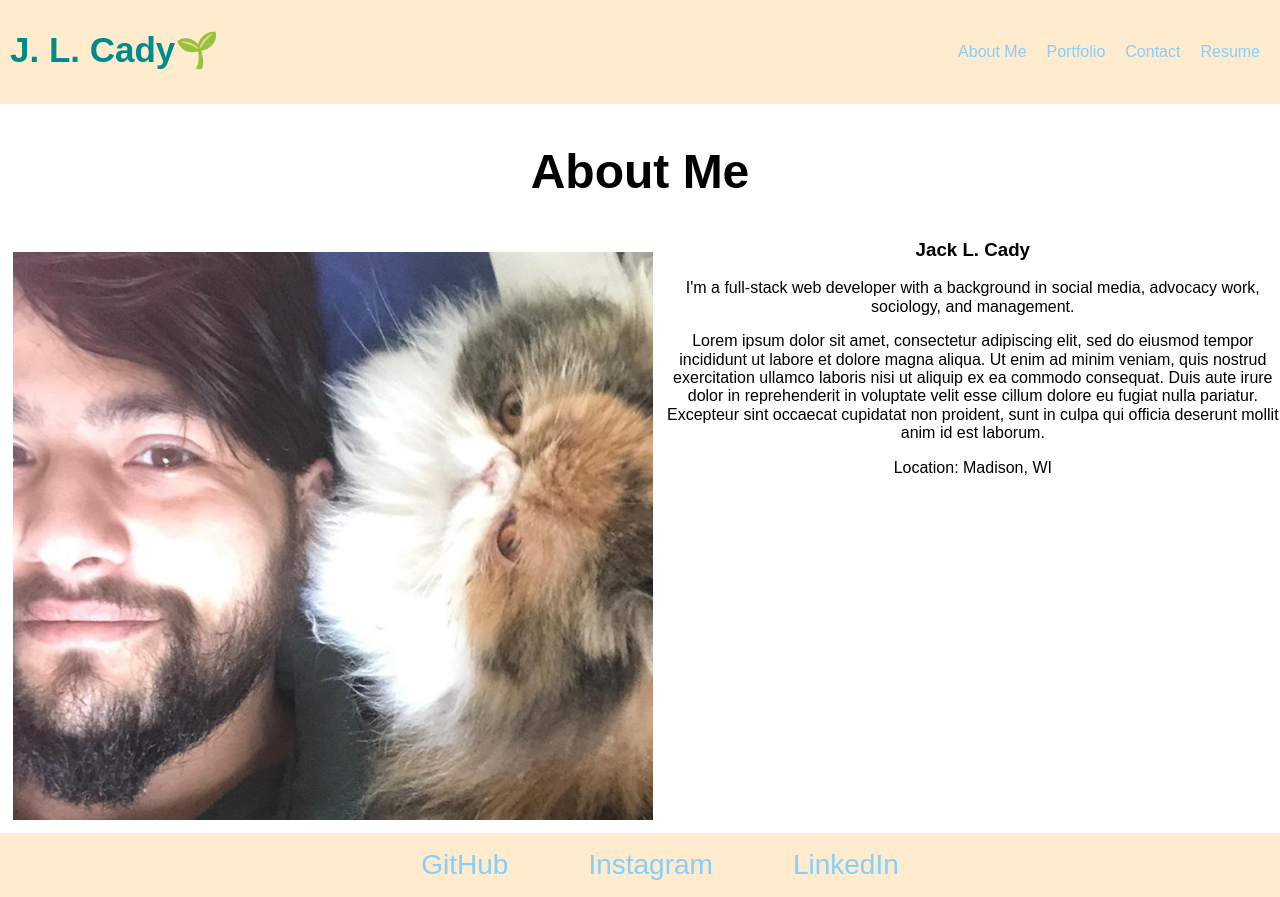
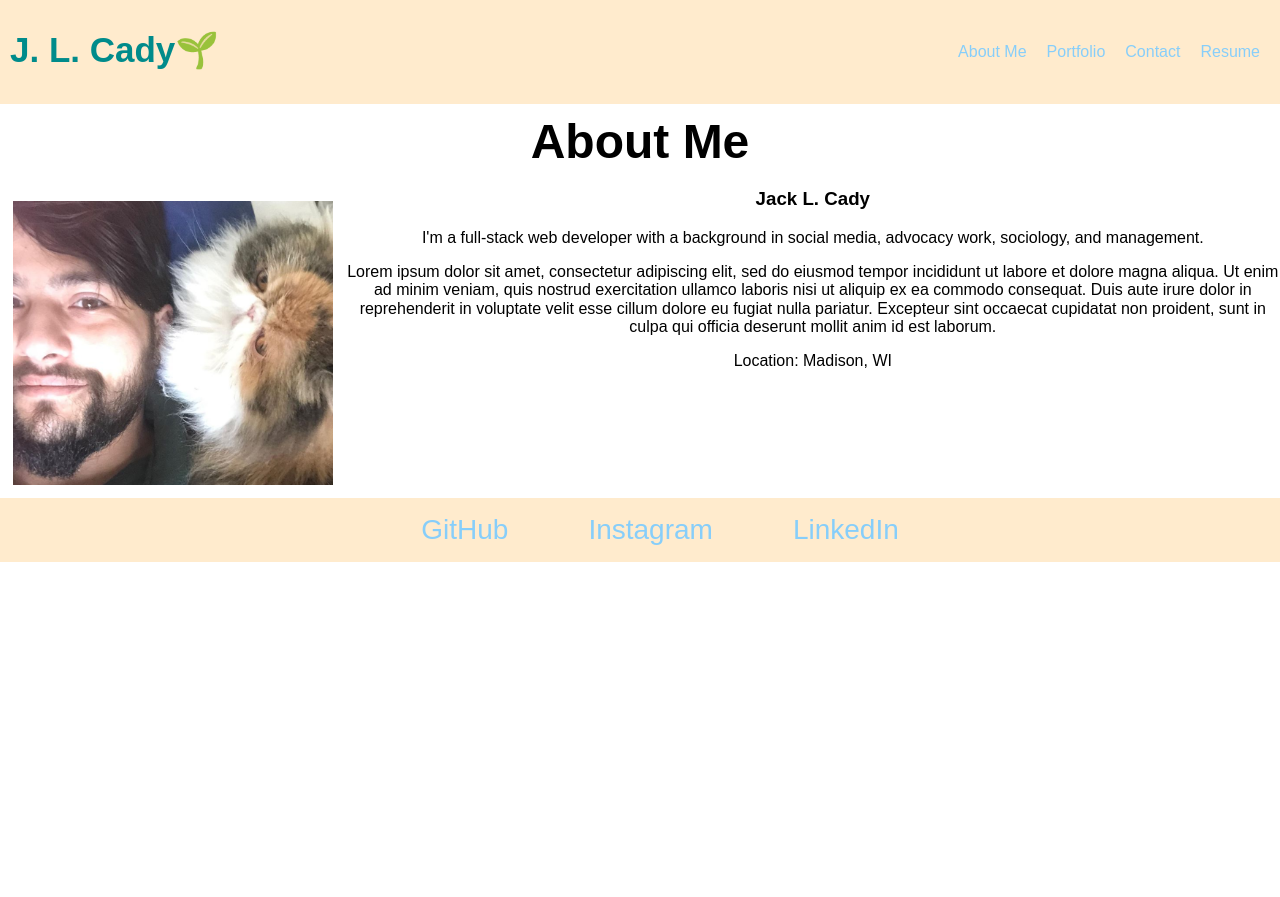
Before and after one commit to londonlast21/spaportfolio, a React (Create React App) app: page / in a window 1280 px wide. After the commit the page ends 800 px from the top, so only its background shows below. Built offline with nearby package versions, Linux system fonts and the light colour scheme.

Commit message:
fixed img size

```diff
--- a/src/components/About/index.js
+++ b/src/components/About/index.js
@@ -17,7 +17,7 @@ function About() {
                 </h2>
 
                 <div className="about-column">
-                    <img src={coverImage} className="my-2" style={{ width: "50%" }} alt="cover" />
+                    <img src={coverImage} className="bio-pic" style={{ width: "25%" }} alt="cover" />
                     <div className="about-column-block">
                     <h3>Jack L. Cady</h3>
                     <p>
--- a/src/components/Nav/index.js
+++ b/src/components/Nav/index.js
@@ -6,7 +6,7 @@ function Nav(props) {
     <header>
         <h2>
             <a href="/">
-                <span role="img" className="my-name">J. L. Cady🌱</span>
+                <span role="img" aria-label="sprouting seedling" className="my-name">J. L. Cady🌱</span>
             </a>
         </h2>
         <nav>
--- a/src/index.css
+++ b/src/index.css
@@ -190,11 +190,18 @@ footer ul li a:hover {
 .about-column img {
  float: left;
  padding: 1%;
-
 }
 
 .about-column {
   text-align: center;
+}
+
+.section-title {
+  margin: 10px;
+}
+
+.about-me-block {
+  margin: 10px;
 }
 
 
```
